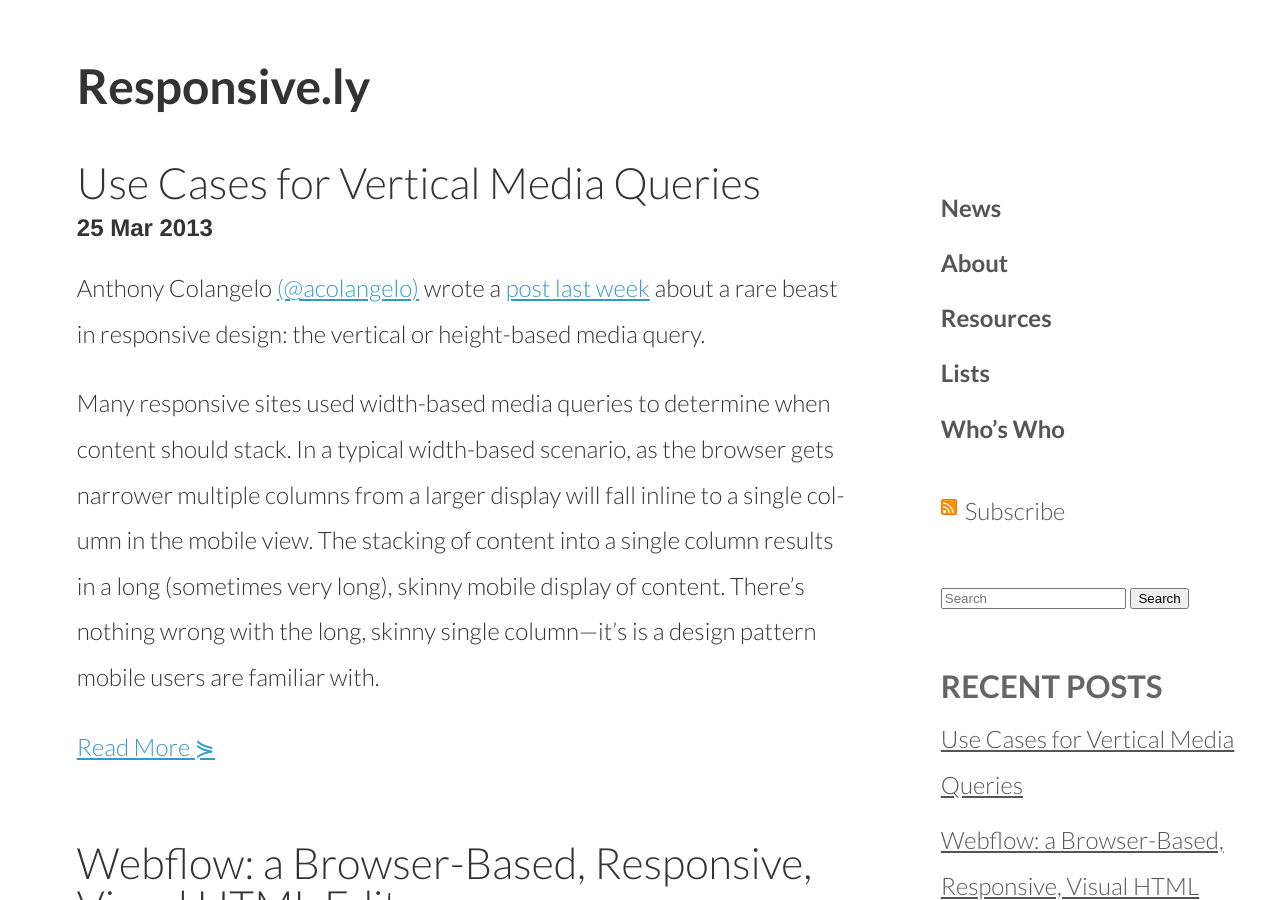
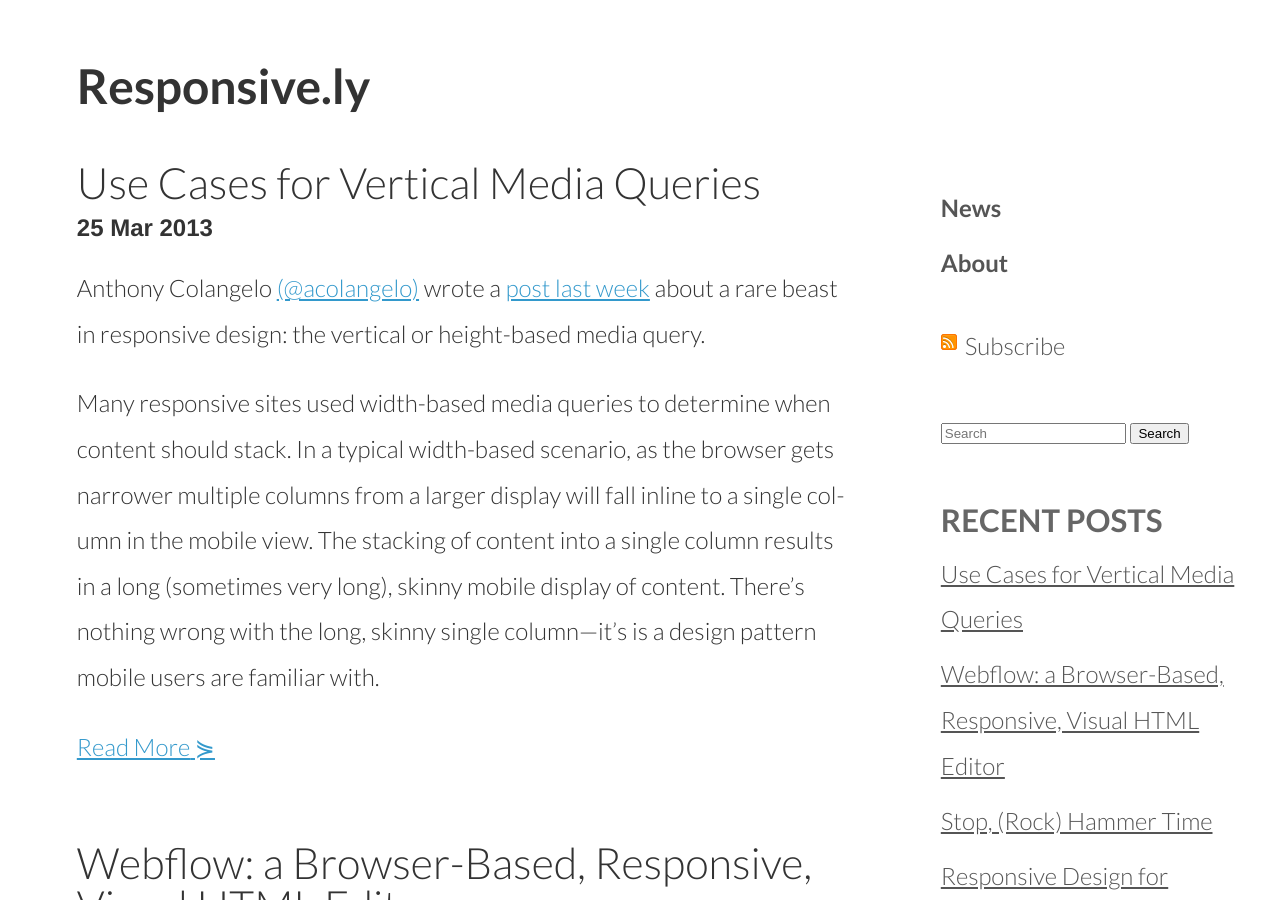
Before and after one commit to thedougco/responsive.ly, a Jekyll site: the page built from index.html, in a window 1280 px wide and 900 px high. Built offline with Jekyll 4.4.1, drawn with Linux system fonts in a browser that asks for light colours; nearby versions of some CDN libraries; Markdown is read by kramdown in place of the engine named in the settings; the list of posts is cut into pages by our own code.

Commit message:
IA edits – removing links with no content

```diff
--- a/_layouts/default.html
+++ b/_layouts/default.html
@@ -40,11 +40,8 @@
     <nav id="nav" class="section navigation" role="navigation">
       <h2>Navigation</h2>
       <ul>
-        <li><a href="http://responsive.ly/">News</a></li>
+       <li><a href="http://responsive.ly/">News</a></li>
         <li><a href="/about/">About</a></li>
-        <li><a href="/resources/">Resources</a></li>
-        <li><a href="/lists/">Lists</a></li>
-        <li><a href="/whos-who/">Who&rsquo;s Who</a></li>
       </ul>
     </nav>
 
```
